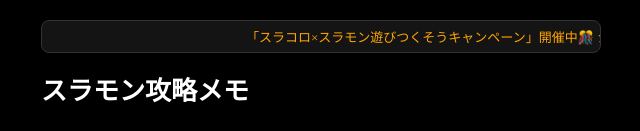
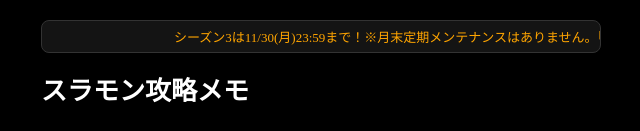
Before and after one commit to hack-w0r1d/mirrativ-slamon-info, a plain HTML site: page index.html in a window 1280 px wide. Shown: the top 131 px of the page, without its empty margins (319-959 px from the left). Drawn offline with Linux system fonts and the light colour scheme.

Commit message:
テロップ更新

```diff
--- a/index.html
+++ b/index.html
@@ -38,7 +38,7 @@
   <body>
     <div class="memo">
       <div class="ticker" role="region" aria-label="お知らせ">
-        <div class="ticker__track">「スラコロ×スラモン遊びつくそうキャンペーン」開催中🎊 シーズン3は11/30(月)21:59まで！</div>
+        <div class="ticker__track">シーズン3は11/30(月)23:59まで！※月末定期メンテナンスはありません。「スラコロ×スラモン遊びつくそうキャンペーン」開催中🎊 </div>
       </div>
       <h1>スラモン攻略メモ</h1>
 
```
